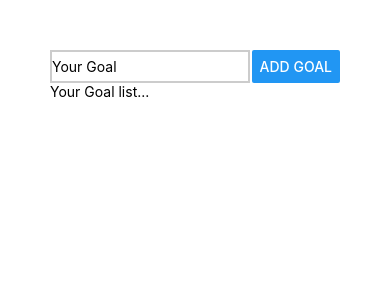
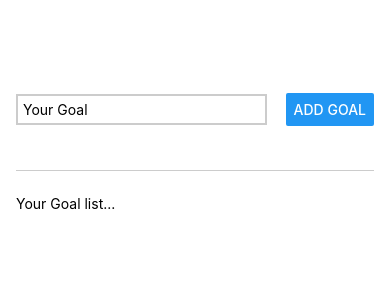
Before and after one commit to nikhil149/React-Native, a React Native app: screen / in a window 390 px wide. Shown: the top 300 px of the page. Built offline with nearby package versions, Linux system fonts and the light colour scheme.

Commit message:
Added flex styles

```diff
--- a/App.js
+++ b/App.js
@@ -7,7 +7,7 @@
         <TextInput style={styles.textInput} placeholder="Your Goal" />
         <Button title="Add Goal" />
       </View>
-      <View>
+      <View style={styles.goalsContainer}>
         <Text>Your Goal list...</Text>
       </View>
     </View>
@@ -16,17 +16,28 @@
 
 const styles = StyleSheet.create({
   appContainer: {
+    flex: 1,
     padding: 50,
+    paddingHorizontal: 16,
   },
   inputContainer: {
     display: "flex",
+    flex: 1,
     flexDirection: "row",
     justifyContent: "space-between",
+    alignItems: "center",
+    marginBottom: 24,
+    borderBottomWidth: 1,
+    borderBottomColor: "#cccccc",
   },
   textInput: {
     borderWidth: 2,
     borderColor: "#cccccc",
-    width: "80%",
-    marginRight: 2,
+    width: "70%",
+    marginRight: 5,
+    padding: 5,
+  },
+  goalsContainer: {
+    flex: 5,
   },
 });
```
